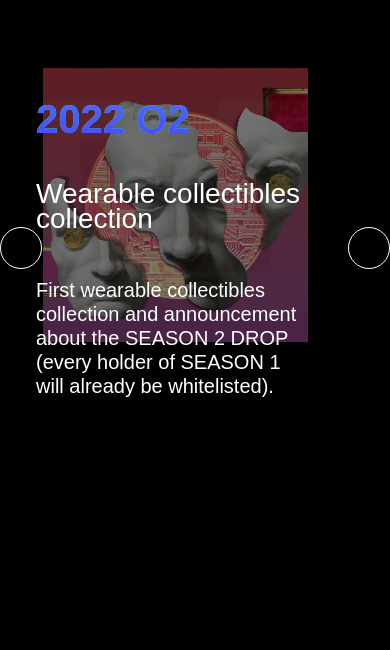
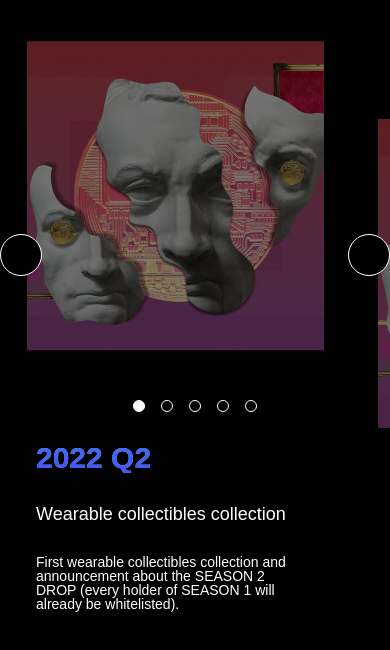
Before and after one commit to EliottElek/MetaManagerSlider, a plain HTML site: page index.htm in a window 390 px wide. Drawn offline with Linux system fonts and the light colour scheme.

Commit message:
feat : mobile version

```diff
--- a/slider-desktop.js
+++ b/slider-desktop.js
@@ -169,18 +169,18 @@ class Carousel {
     if (this.options.loop === true) {
       return;
     }
-    this.onMove((index) => {
-      if (index === 0 || index === 1) {
-        prevButton.classList.add("carousel__prev--hidden");
-      } else {
-        prevButton.classList.remove("carousel__prev--hidden");
-      }
-      if (this.items[this.currentItem + this.slidesVisible] === undefined) {
-        nextButton.classList.add("carousel__next--hidden");
-      } else {
-        nextButton.classList.remove("carousel__next--hidden");
-      }
-    });
+    // this.onMove((index) => {
+    //   if (index === 0 || index === 1) {
+    //     prevButton.classList.add("carousel__prev--hidden");
+    //   } else {
+    //     prevButton.classList.remove("carousel__prev--hidden");
+    //   }
+    //   if (this.items[this.currentItem + this.slidesVisible] === undefined) {
+    //     nextButton.classList.add("carousel__next--hidden");
+    //   } else {
+    //     nextButton.classList.remove("carousel__next--hidden");
+    //   }
+    // });
   }
 
   /**
--- a/slider-mobile.js
+++ b/slider-mobile.js
@@ -161,24 +161,53 @@ class CarouselMobile {
     if (this.options.loop === true) {
       return;
     }
-    this.onMove((index) => {
-      if (index === 0 || index === 1) {
-        prevButton.classList.add("carousel__prev--hidden");
-      } else {
-        prevButton.classList.remove("carousel__prev--hidden");
-      }
-      if (this.items[this.currentItem + this.slidesVisible] === undefined) {
-        nextButton.classList.add("carousel__next--hidden");
-      } else {
-        nextButton.classList.remove("carousel__next--hidden");
-      }
-    });
+    // this.onMove((index) => {
+    //   if (index === 0 || index === 1) {
+    //     prevButton.classList.add("carousel__prev--hidden");
+    //   } else {
+    //     prevButton.classList.remove("carousel__prev--hidden");
+    //   }
+    //   if (this.items[this.currentItem + this.slidesVisible] === undefined) {
+    //     nextButton.classList.add("carousel__next--hidden");
+    //   } else {
+    //     nextButton.classList.remove("carousel__next--hidden");
+    //   }
+    // });
   }
 
   /**
    * Crée la pagination dans le DOM
    */
-  createPagination() {}
+  createPagination() {
+    let pagination = this.createDivWithClass("carousel__pagination");
+    let buttons = [];
+    this.element.appendChild(pagination);
+    for (
+      let i = 0;
+      i < this.items.length - 2 * this.offset;
+      i = i + this.options.slidesToScroll
+    ) {
+      let button = this.createDivWithClass("carousel__pagination__button");
+      button.addEventListener("click", () => this.gotoItem(i + this.offset));
+      pagination.appendChild(button);
+      buttons.push(button);
+    }
+    this.onMove((index) => {
+      let count = this.items.length - 2 * this.offset;
+      let activeButton =
+        buttons[
+          Math.floor(
+            ((index - this.offset) % count) / this.options.slidesToScroll
+          )
+        ];
+      if (activeButton) {
+        buttons.forEach((button) =>
+          button.classList.remove("carousel__pagination__button--active")
+        );
+        activeButton.classList.add("carousel__pagination__button--active");
+      }
+    });
+  }
 
   /**
    *
--- a/style-desktop.css
+++ b/style-desktop.css
@@ -4,7 +4,7 @@ body,
 html {
   margin: 0;
   padding: 0;
-  min-height: 100%;
+  min-height: 100vh;
   overflow-x: hidden;
 }
 
@@ -21,6 +21,7 @@ body {
   margin-bottom: 25px;
 }
 .container {
+
   margin-top: 100px;
   border-radius: 40px;
   background: transparent;
--- a/style-mobile.css
+++ b/style-mobile.css
@@ -7,7 +7,7 @@
   margin-bottom: 25px;
 }
 .container__mobile {
-  margin-top: 100px;
+  margin-top: 80px;
   border-radius: 40px;
   background: transparent;
   display: flex;
@@ -125,8 +125,7 @@
 .item__content__mobile {
   max-width: 80%;
   position: absolute;
-  transform: translate(0%, -75%);
-
+  transform: translate(0%, -10%);
   padding: 26px;
   display: none;
 }
@@ -179,6 +178,43 @@
 .wrapper__mobile {
   display: none;
 }
+.active_image_mobile {
+  opacity: 1 !important;
+}
+.carousel__next--hidden,
+.carousel__prev--hidden {
+  opacity: 0;
+}
+
+.carousel__pagination {
+  text-align: center;
+  display: none;
+  position: absolute;
+  bottom: 12%;
+  width: 100%;
+  display: flex;
+  justify-content: center;
+  align-items: center;
+}
+
+.carousel__pagination__button {
+  background-color: transparent;
+  width: 10px;
+  height: 10px;
+  border: solid 1px #fff;
+  border-radius: 50%;
+  display: inline-block;
+  margin: 0 8px;
+  box-shadow: 0 2px 5px #3232321a;
+  transition: transform 0.3s;
+  cursor: pointer;
+}
+
+.carousel__pagination__button--active,
+.carousel__pagination__button:hover {
+  background-color: #fff;
+}
+
 @media screen and (max-width: 800px) {
   .carousel__pagination {
     display: flex;
@@ -186,13 +222,57 @@
   .wrapper__mobile {
     display: flex;
   }
+  .item img {
+    display: block;
+    width: 90%;
+    margin: auto;
+    height: auto;
+    opacity: 0.5;
+    transition: transform 1s;
+  }
   .item {
     margin: 40px 10px;
     transition: transform 1s;
     transform: translate3d(0, -1px, 0);
     position: relative;
   }
+  .item__content__mobile > p {
+    font-size: 14px;
+    font-style: normal;
+    font-weight: 500;
+    line-height: 14px;
+    letter-spacing: 0em;
+    text-align: left;
+  }
+  .item__content__mobile > h5 {
+    font-size: 18px;
+    font-style: normal;
+    font-weight: 500;
+    line-height: 22px;
+    letter-spacing: 0em;
+    text-align: left;
+  }
+  .wrapper__mobile {
+    position: relative;
+  }
+  .item__content__mobile > h3 {
+    margin-top: 100px;
+    font-size: 30px;
+    line-height: 30px;
+    letter-spacing: 0em;
+    text-align: left;
+    background-image: linear-gradient(
+        to bottom,
+        rgba(80, 143, 251, 0.2) 0%,
+        rgba(82, 21, 250, 0.2) 99.99%,
+        rgba(0, 0, 0, 0) 100%
+      ),
+      linear-gradient(0deg, #4760fb, #4760fb),
+      linear-gradient(0deg, #2dffa6, #2dffa6);
+    background-size: 100%;
+    -webkit-background-clip: text;
+    -moz-background-clip: text;
+    -webkit-text-fill-color: transparent;
+    -moz-text-fill-color: transparent;
+  }
 }
-.active_image_mobile {
-  opacity: 1!important;
-}
```
